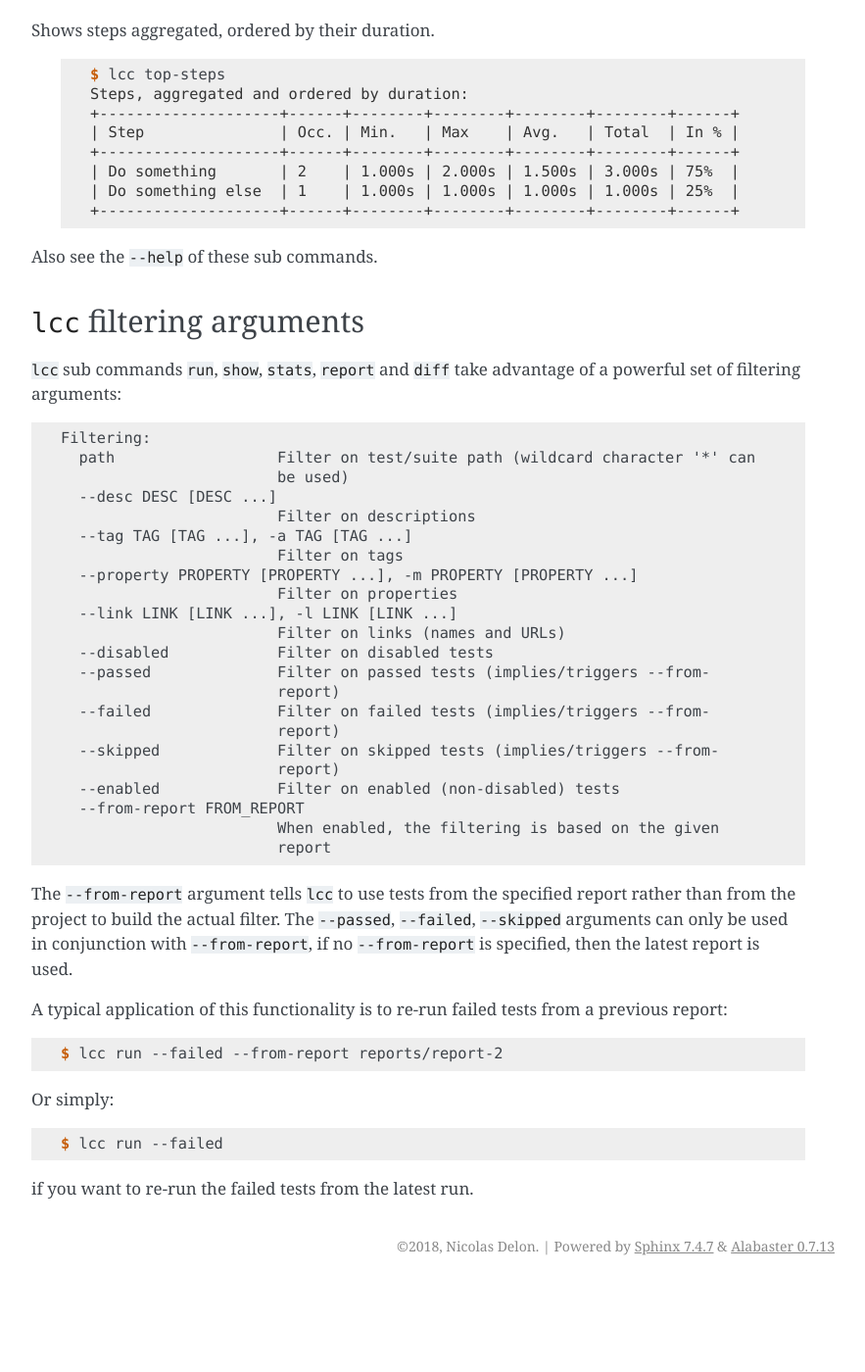
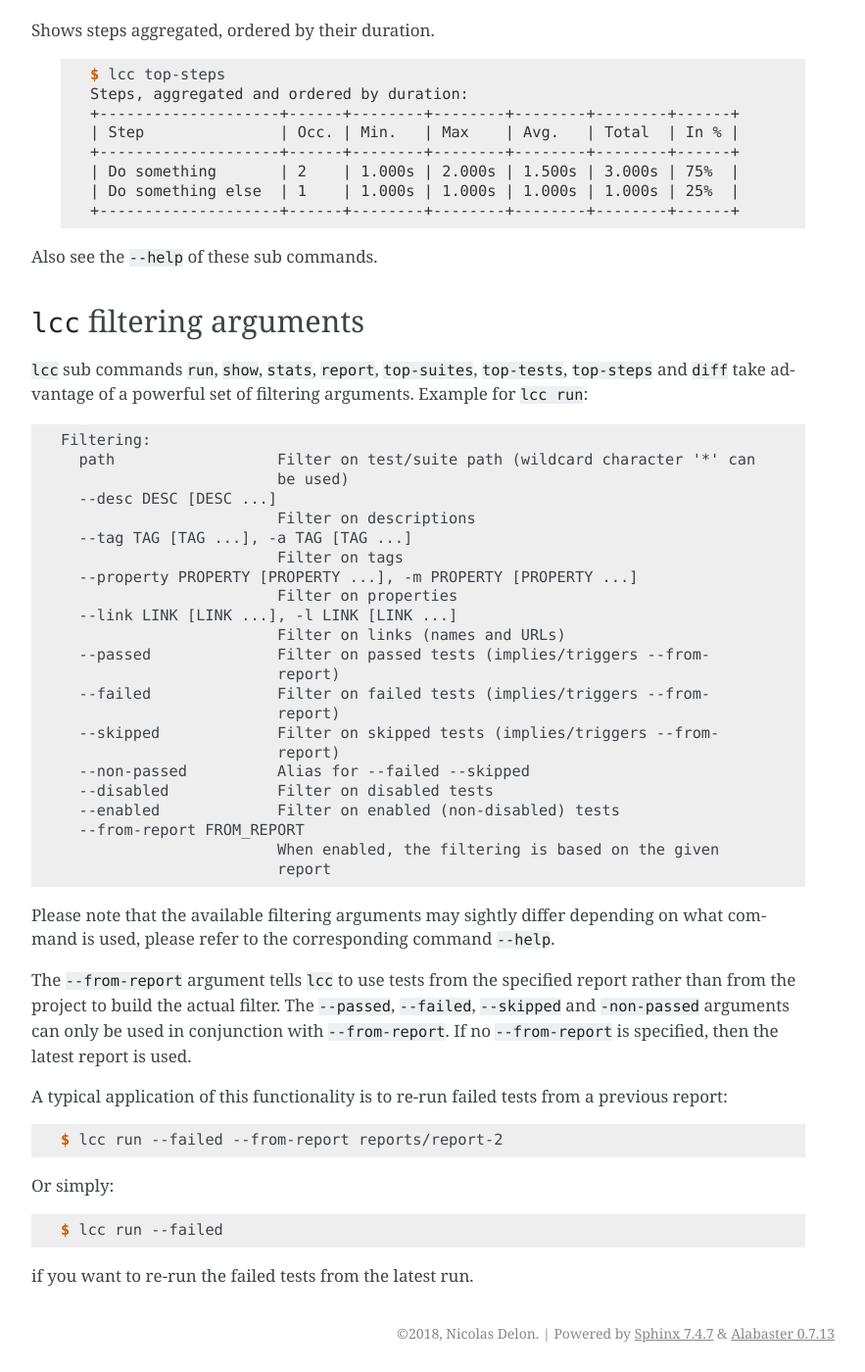
Before and after one commit to lemoncheesecake/lemoncheesecake, a Sphinx documentation site: the page built from doc/cli.rst, in a window 1280 px wide and 1400 px high, scrolled down 4905 px. Shown: the whole window at 98% size, without its empty margins (363-1246 px from the left). Built offline with Sphinx 7.4.7, drawn with Linux system fonts in a browser that asks for light colours; before the commit the page ends 6216 px from its top, so only the background shows below that.

Commit message:
doc: in cli section, update the paragraph dedicated to filtering arguments

```diff
--- a/doc/cli.rst
+++ b/doc/cli.rst
@@ -274,8 +274,8 @@ Also see the ``--help`` of these sub commands.
 ``lcc`` filtering arguments
 ---------------------------
 
-``lcc`` sub commands ``run``, ``show``, ``stats``, ``report`` and ``diff`` take advantage of a powerful set of filtering
-arguments:
+``lcc`` sub commands ``run``, ``show``, ``stats``, ``report``, ``top-suites``, ``top-tests``, ``top-steps``
+and ``diff`` take advantage of a powerful set of filtering arguments. Example for ``lcc run``:
 
 .. code-block:: none
 
@@ -290,22 +290,26 @@ arguments:
                             Filter on properties
       --link LINK [LINK ...], -l LINK [LINK ...]
                             Filter on links (names and URLs)
-      --disabled            Filter on disabled tests
       --passed              Filter on passed tests (implies/triggers --from-
                             report)
       --failed              Filter on failed tests (implies/triggers --from-
                             report)
       --skipped             Filter on skipped tests (implies/triggers --from-
                             report)
+      --non-passed          Alias for --failed --skipped
+      --disabled            Filter on disabled tests
       --enabled             Filter on enabled (non-disabled) tests
       --from-report FROM_REPORT
                             When enabled, the filtering is based on the given
                             report
 
 
+Please note that the available filtering arguments may sightly differ depending on what command is used, please refer
+to the corresponding command ``--help``.
+
 The ``--from-report`` argument tells ``lcc`` to use tests from the specified report rather than from the project to build
-the actual filter. The ``--passed``, ``--failed``, ``--skipped`` arguments can only be used in conjunction with ``--from-report``,
-if no ``--from-report`` is specified, then the latest report is used.
+the actual filter. The ``--passed``, ``--failed``, ``--skipped`` and ``-non-passed`` arguments can only be used in
+conjunction with ``--from-report``.  If no ``--from-report`` is specified, then the latest report is used.
 
 A typical application of this functionality is to re-run failed tests from a previous report:
 
```
